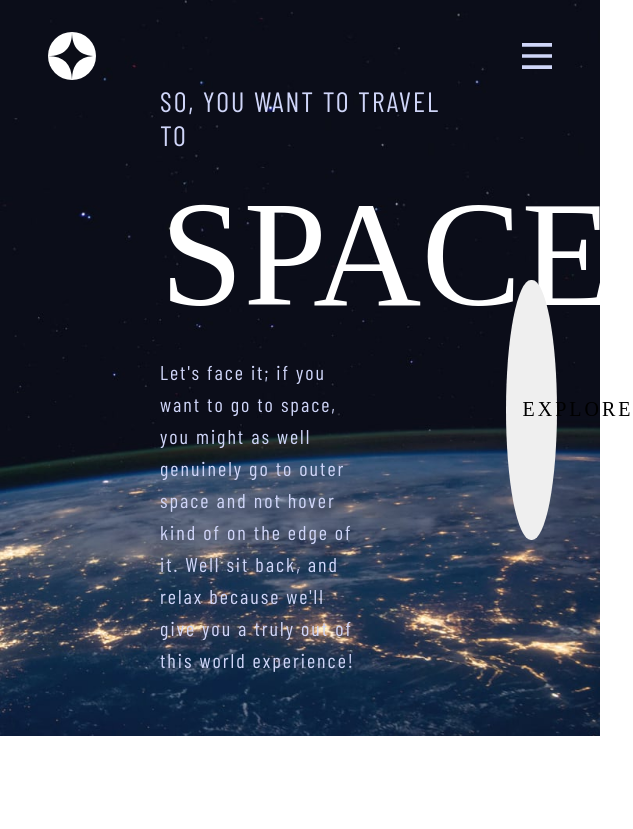
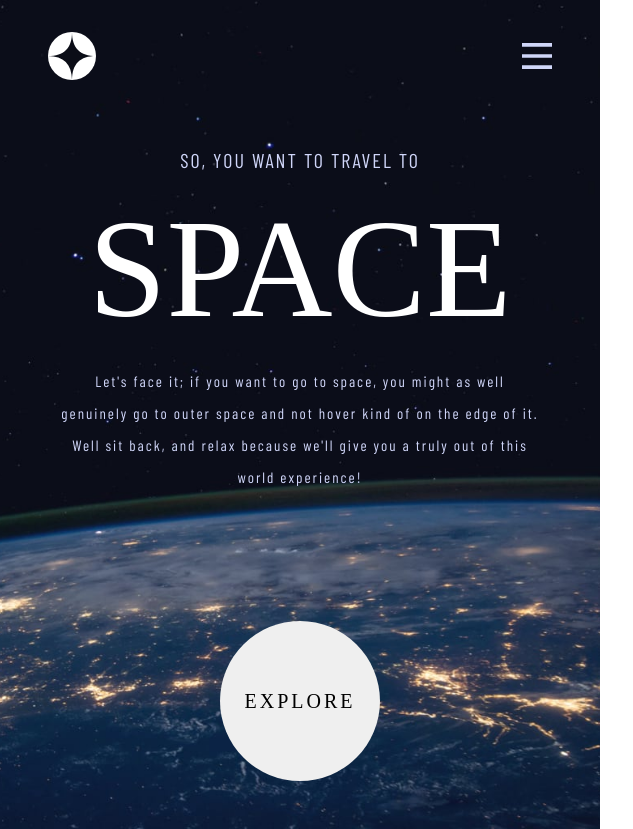
Before and after one commit to Alice221299/workshop4, a React (Vite) app: page / in a window 600 px wide. Shown: the whole page, 633 px wide, since content can reach past the window. Before the commit the page ends 800 px from the top, so only its background shows below. Built offline with nearby package versions, Linux system fonts and the light colour scheme; a web font is replaced by a local one.

Commit message:
implementacion diseño respondive home

```diff
--- a/src/components/homeComponent/homeComponent.scss
+++ b/src/components/homeComponent/homeComponent.scss
@@ -13,7 +13,7 @@
         justify-content: center;
         color: $white;
         margin-left: 10rem;
-        margin-bottom: 10%;
+        margin-bottom: 8%;
         .introduction__span{
             font-size: 28px;
             font-family: $secondary-font;
@@ -28,11 +28,12 @@
         }
         .introduction__par{
             font-size: 20px;
-            width: 68% ;
+            width: 78% ;
             font-family: $secondary-font;
             color: $light-blue;
             line-height: 2rem;
             letter-spacing: 2px;
+            font-weight: lighter;
         }
     }
     .container__button{
@@ -55,3 +56,134 @@
         }
     }
 }
+
+@media (min-width: 500px) and (max-width: 900px) {
+    .container{
+        display: flex;
+        height: 100%;
+        flex-direction: column;
+        align-items: center;
+        text-align: center;
+        gap: 5rem;
+        margin-top: 2rem;
+
+        .introduction{
+            width: 55%;
+            display: flex;
+            flex-direction: column;
+            gap: 1rem;
+            justify-content: center;
+            color: $white;
+            margin-left: 0;
+            margin-bottom: 0;
+            .introduction__span{
+                font-size: 20px;
+                font-family: $secondary-font;
+                color: $light-blue;
+                letter-spacing: 2px;
+
+            }
+            .introduction__title{
+                font-size: 120px;
+                font-weight: 200;
+                font-family: $primary-font;
+            }
+            .introduction__par{
+                font-size: 15px;
+                width: 100% ;
+                font-weight: lighter;
+                font-family: $secondary-font;
+                color: $light-blue;
+                line-height: 2rem;
+                letter-spacing: 2px;
+            }
+        }
+        .container__button{
+            width: 50%;
+            display: flex;
+            align-items: center;
+            justify-content: center;
+            margin-bottom: 4rem;
+            .container__btn--explore{
+                border-radius: 50%;
+                width: 11rem;
+                height: 11rem;
+                border: none;
+                font-size: 20px;
+                padding: 1rem;
+                font-family: $primary-font;
+                letter-spacing: 3px;
+            }
+            .container__btn--explore:hover {
+                box-shadow: 0px 0px 0px 80px rgba(255,255,255,0.1);
+            }
+        }
+    }
+
+}
+
+@media (max-width: 600px) {
+    .container{
+        display: flex;
+        height: 100%;
+        flex-direction: column;
+        align-items: center;
+        text-align: center;
+        gap: 8rem;
+        margin-top: 2rem;
+
+        .introduction{
+            width: 80%;
+            display: flex;
+            flex-direction: column;
+            gap: 1rem;
+            justify-content: center;
+            color: $white;
+            margin-top: 2rem;
+            margin-left: 0;
+            margin-bottom: 0;
+            .introduction__span{
+                font-size: 20px;
+                font-family: $secondary-font;
+                color: $light-blue;
+                letter-spacing: 2px;
+
+            }
+            .introduction__title{
+                font-size: 140px;
+                font-weight: 200;
+                font-family: $primary-font;
+            }
+            .introduction__par{
+                font-size: 15px;
+                width: 100% ;
+                font-weight: lighter;
+                font-family: $secondary-font;
+                color: $light-blue;
+                line-height: 2rem;
+                letter-spacing: 2px;
+            }
+        }
+        .container__button{
+            width: 50%;
+            display: flex;
+            align-items: center;
+            justify-content: center;
+            margin-bottom: 3rem;
+            .container__btn--explore{
+                border-radius: 50%;
+                width: 10rem;
+                height: 10rem;
+                border: none;
+                font-size: 20px;
+                padding: 1rem;
+                font-family: $primary-font;
+                letter-spacing: 3px;
+            }
+            .container__btn--explore:hover {
+                box-shadow: 0px 0px 0px 80px rgba(255,255,255,0.1);
+            }
+        }
+    }
+
+}
```
